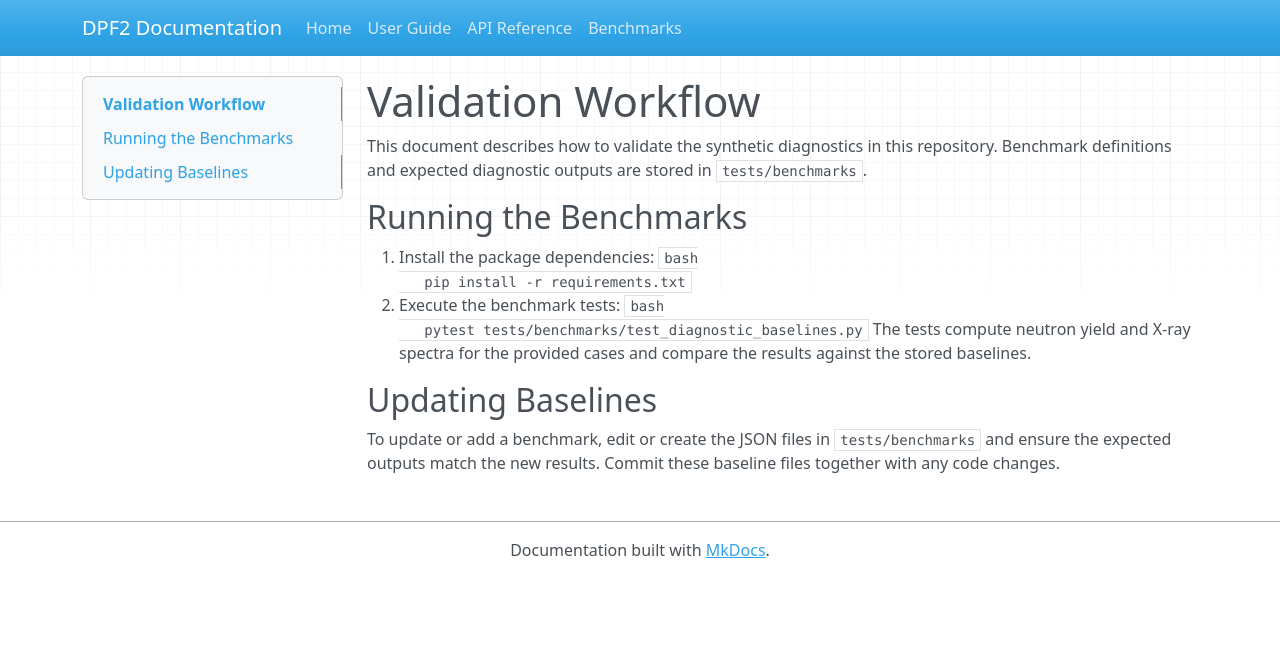
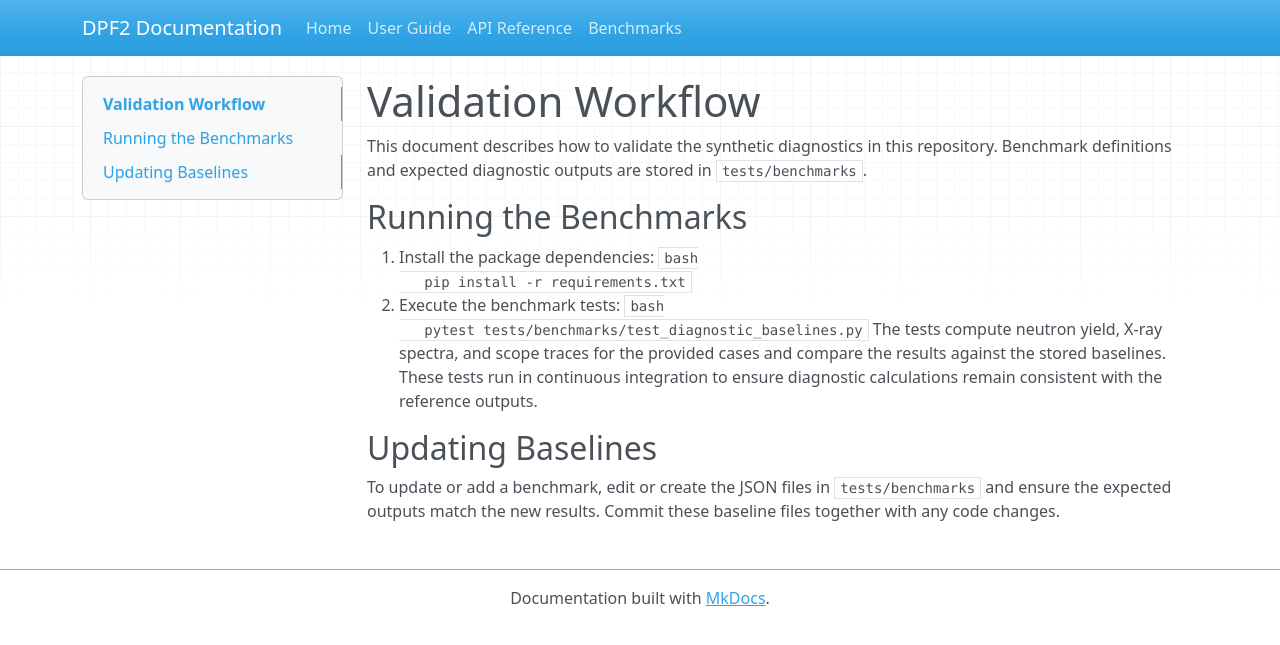
Before and after one commit to longanisainhertaco/dpf2, an MkDocs documentation site: the page built from docs/validation.md, in a window 1280 px wide. Shown: the top 645 px of the page. Built offline with MkDocs 1.6.1, drawn with Linux system fonts in a browser that asks for light colours; nearby versions of some CDN libraries.

Commit message:
Add scope diagnostic benchmarks and expose compute helpers

````diff
--- a/docs/validation.md
+++ b/docs/validation.md
@@ -14,8 +14,10 @@ repository. Benchmark definitions and expected diagnostic outputs are stored in
    ```bash
    pytest tests/benchmarks/test_diagnostic_baselines.py
    ```
-   The tests compute neutron yield and X-ray spectra for the provided cases and
-   compare the results against the stored baselines.
+   The tests compute neutron yield, X-ray spectra, and scope traces for the
+   provided cases and compare the results against the stored baselines. These
+   tests run in continuous integration to ensure diagnostic calculations remain
+   consistent with the reference outputs.
 
 ## Updating Baselines
 
````
Also changed, not shown: 3 other files.
